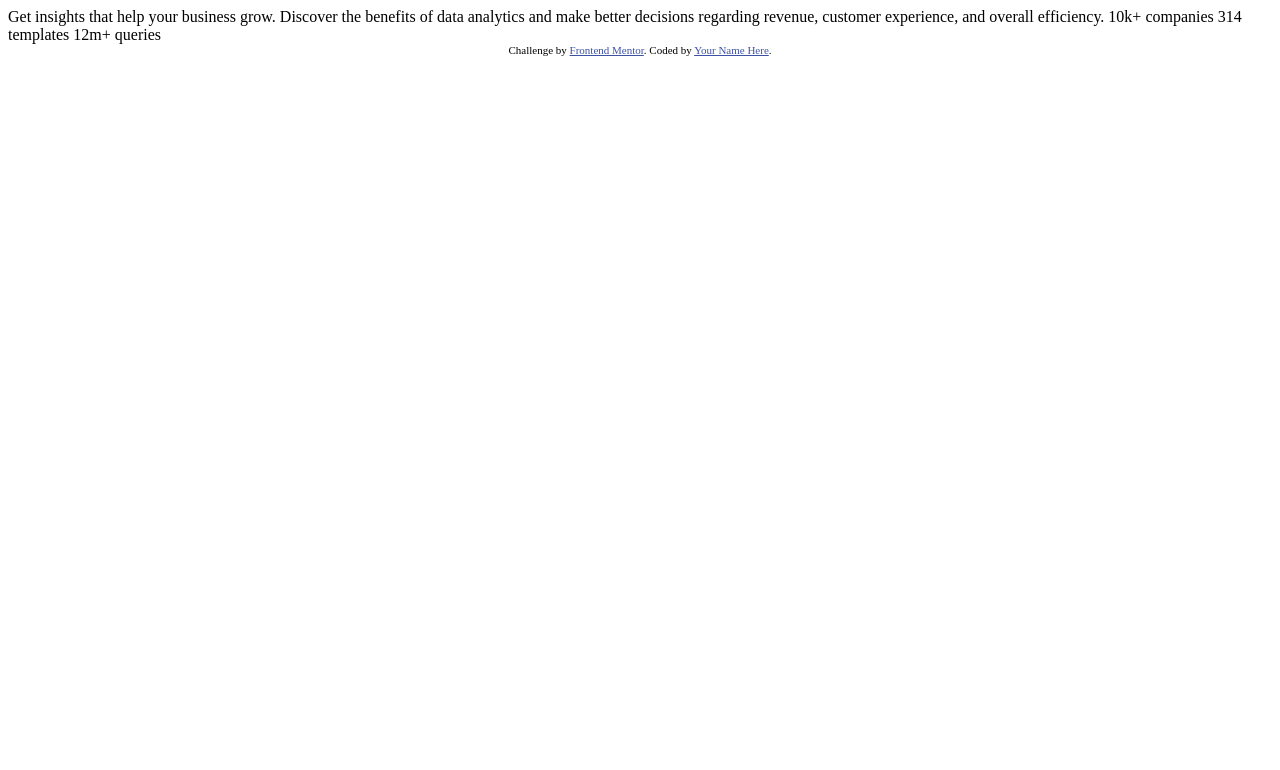
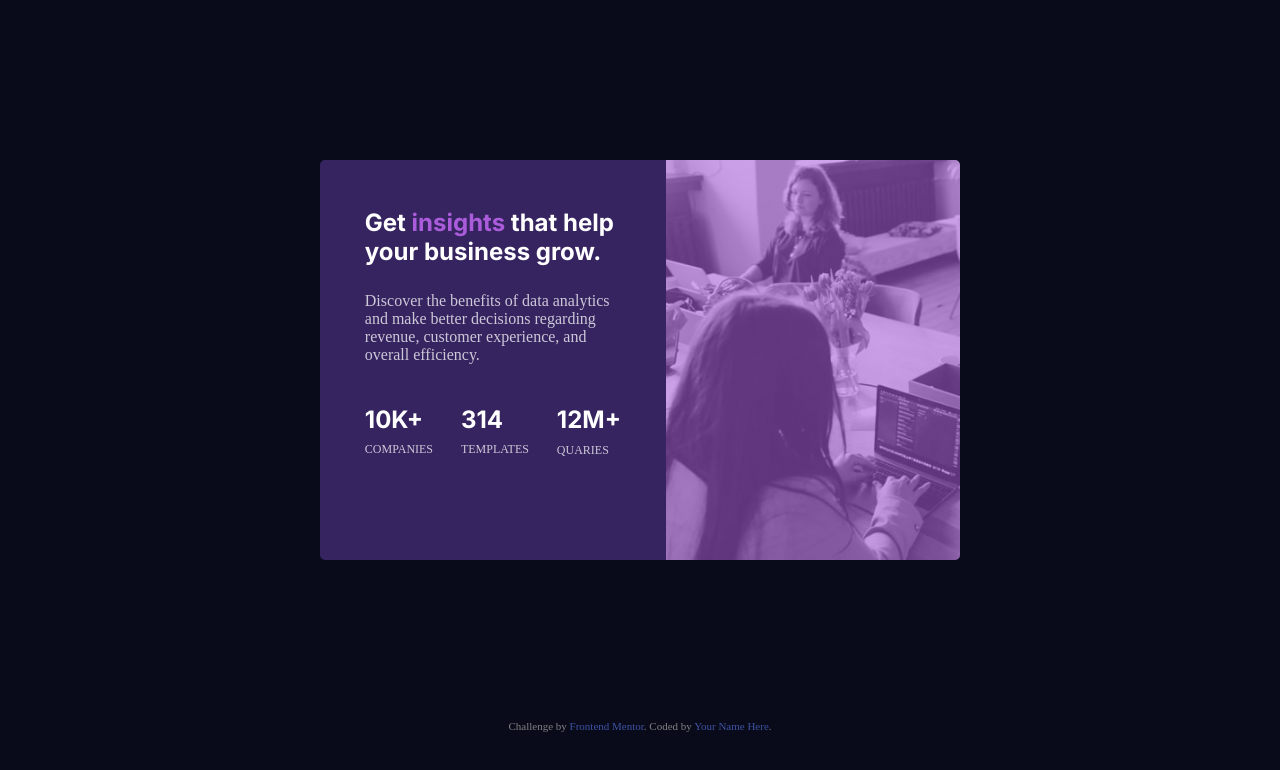
Before and after one commit to sayantan1821/Gamersback-Assignment, a plain HTML site: page index.html in a window 1280 px wide. Drawn offline with Linux system fonts and the light colour scheme.

Commit message:
create for mobile device

```diff
--- a/index.html
+++ b/index.html
@@ -5,7 +5,11 @@
   <meta name="viewport" content="width=device-width, initial-scale=1.0"> <!-- displays site properly based on user's device -->
 
   <link rel="icon" type="image/png" sizes="32x32" href="./images/favicon-32x32.png">
-
+  <link rel="stylesheet" href="style.css">
+  <link rel="preconnect" href="https://fonts.googleapis.com">
+  <link rel="preconnect" href="https://fonts.googleapis.com">
+  <link rel="preconnect" href="https://fonts.gstatic.com" crossorigin>
+  <link href="https://fonts.googleapis.com/css2?family=Inter:wght@400;700&display=swap" rel="stylesheet">
   <title>Frontend Mentor | Stats preview card component</title>
 
   <!-- Feel free to remove these styles or customise in your own stylesheet 👍 -->
@@ -15,15 +19,23 @@
   </style>
 </head>
 <body>
+  <div class='card'>
+    <div class="card-txt">
+      <h1><strong>Get <span>insights</span> that help your business grow.</strong></h1>
 
-  Get insights that help your business grow.
+      <p>Discover the benefits of data analytics and make better decisions regarding revenue, customer
+      experience, and overall efficiency.</p>
+      <div class="footer">
+        <div class='companies'> <h1>10K+</h1> <p>COMPANIES</p> </div>
+        <div class='templates'> <h1>314</h1> <p>TEMPLATES</p> </div>
+        <div class='queries'> <h1>12M+</h1> <p>QUARIES</p> </div>
+      </div>
+    </div>
+    <div class="card-img">
 
-  Discover the benefits of data analytics and make better decisions regarding revenue, customer
-  experience, and overall efficiency.
+    </div>
+  </div>
 
-  10k+ companies
-  314 templates
-  12m+ queries
 
   <div class="attribution">
     Challenge by <a href="https://www.frontendmentor.io?ref=challenge" target="_blank">Frontend Mentor</a>.
--- /dev/null
+++ b/style.css
@@ -0,0 +1,94 @@
+body {
+    background-color:	#090b1a;
+}
+.card {
+    width: 50vw;
+    height: 50vh;
+    background-color: hsl(258deg 46% 26%);
+    margin: 20vh auto;
+    display: flex;
+    border-radius: 5px;
+}
+.card-txt {
+    padding: 5% 7%;
+}
+.card-txt h1 {
+    color: #fff;
+    font-size: 3vh;
+    margin-bottom: 10%;
+    font-family: 'Inter', sans-serif;
+}
+.card-txt span {
+    color: hsl(277, 64%, 61%);
+}
+.card-txt p {
+    color: hsla(0, 0%, 100%, 0.75);
+    font-size: 2vh;
+}
+.card-img {
+    width: 74vw;
+
+    background-size: cover;
+    border-radius: 0 5px 5px 0;
+    background-image: linear-gradient(#aa5cdb8f,	#aa5cdb8f), url(./images/image-header-desktop.jpg);
+}
+.footer {
+    display: flex;
+    justify-content: space-between;
+    margin-top: 10%;
+}
+.footer h1 {
+    font-size: 3vh;
+    margin-bottom: -6%;
+}
+.footer p {
+    font-size: 1.5vh;
+}
+.attribution {
+    color: gray;
+}
+.attribution a {
+    color: #fff;
+    text-decoration: none;
+}
+@media only screen and (max-width: 375px) {
+    .card {
+        height: 100vh;
+        width: 90vw;
+        display: flexbox;
+        flex-direction: column;
+        margin: 10vh auto;
+        border-radius: 10px;
+    }
+    .card-txt {
+        padding: 7% 7%;
+        position: absolute;
+        bottom: -12vh;
+        text-align: center;
+    }
+    .card-txt h1 {
+        font-size: 2rem;
+        margin-bottom: 5%;
+    }
+    .card-txt p {
+        margin-top: 4%;
+    }
+    .card-img {
+        display: flex;
+        align-self: flex-start;
+        height: 30vh;
+        width: 90vw;
+        border-radius: 5px 5px 0 0;
+        background-image: linear-gradient(#aa5cdb8f, #aa5cdb8f), url(./images/image-header-desktop.jpg);
+    }
+    .footer {
+        display: flex;
+        flex-direction: column;
+    }
+    .footer h1 {
+        font-size: 1rem;
+    }
+    .footer p {
+        margin-bottom: 5%;
+    }
+  }
```
Also changed, not shown: 1 other file.
